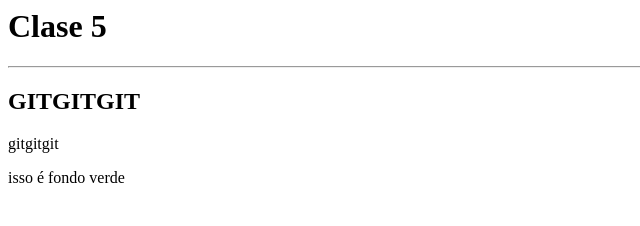
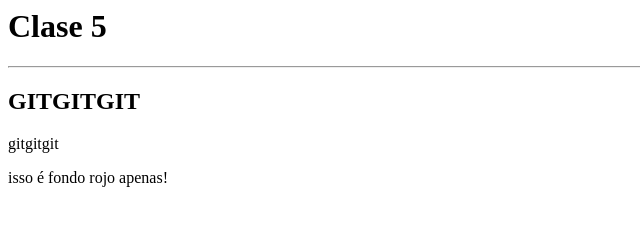
Before and after one commit to nathavic/5ada, a plain HTML site: page index.html in a window 1280 px wide. Shown: the full height of the page, 0-640 px from the left. Drawn offline with Linux system fonts and the light colour scheme.

```diff
--- a/index.html
+++ b/index.html
@@ -11,5 +11,5 @@
     <hr>
     <h2>GITGITGIT</h2>
     <p>gitgitgit</p>
-    <p>isso é fondo verde </p>
+    <p>isso é fondo rojo apenas! </p>
 </html>
```
